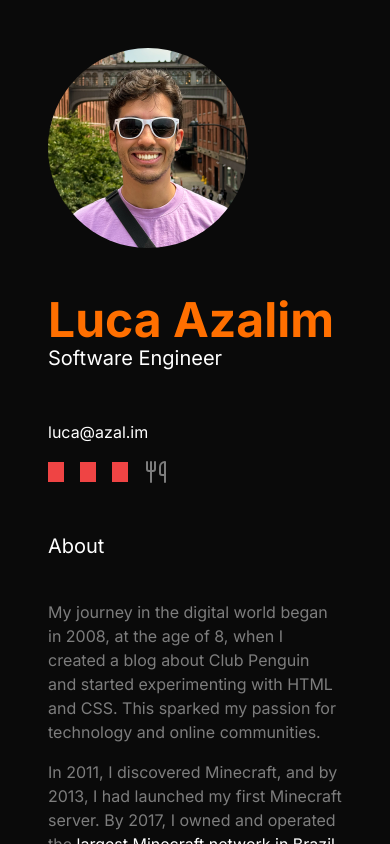
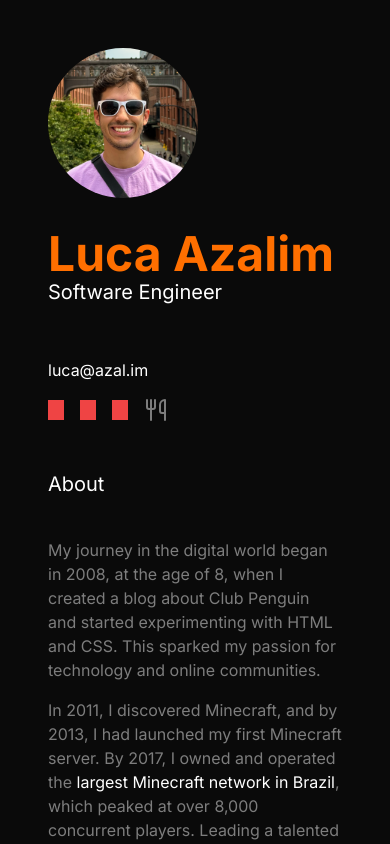
Before and after one commit to lucaazalim/azal.im, a Next.js app: page / in a window 390 px wide. Shown: the top 844 px of the page. Built offline with nearby package versions, Linux system fonts and the light colour scheme; some icons are missing.

Commit message:
Fix home page header spacing/responsivity.

```diff
--- a/app/_components/sections/Header.tsx
+++ b/app/_components/sections/Header.tsx
@@ -1,4 +1,4 @@
-import Image from "next/image";
+import Navigation from "@/app/_components/navigation/Navigation";
 import SocialItem from "@/app/_components/navigation/SocialItem";
 import {
   SiGithub,
@@ -6,18 +6,18 @@ import {
   SiLinkedin,
 } from "@icons-pack/react-simple-icons";
 import { Utensils } from "lucide-react";
-import Navigation from "@/app/_components/navigation/Navigation";
+import Image from "next/image";
 
 export default function Header() {
   return (
-    <header className="flex flex-col justify-between pt-12 lg:sticky lg:top-0 lg:max-h-screen lg:pt-24 lg:pb-24">
-      <div className="space-y-12">
+    <header className="flex flex-col gap-5 justify-between pt-12 lg:sticky lg:top-0 lg:max-h-screen lg:py-24">
+      <div className="space-y-8">
         <Image
           src="/avatar.png"
           alt=""
-          width={200}
-          height={200}
-          className="rounded-full transition-transform hover:scale-110"
+          width={150}
+          height={150}
+          className="rounded-full"
         />
         <div>
           <h1 className="text-5xl font-bold text-nowrap text-accent">
```
